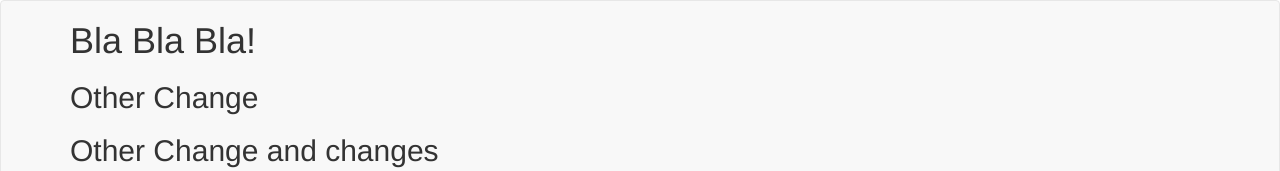
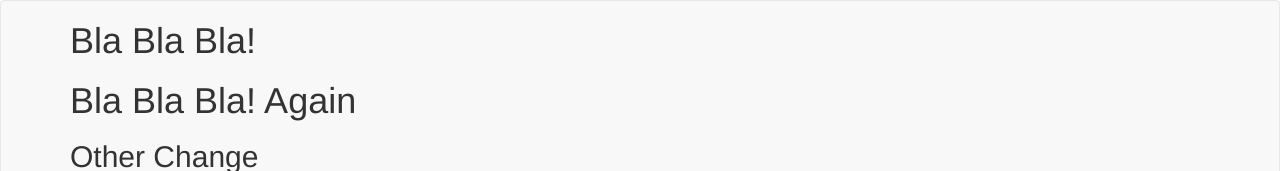
Before and after one commit to NVS16/AngularRouting, a website: page public/index.html in a window 1280 px wide. Shown: the top 171 px of the page. Drawn offline with nearby package versions, Linux system fonts and the light colour scheme; some packages are replaced by stand-ins of ours.

Commit message:
bla bla again

```diff
--- a/public/index.html
+++ b/public/index.html
@@ -26,6 +26,7 @@
         <div class="container">
 
             <h1>Bla Bla Bla!</h1>
+            <h1>Bla Bla Bla! Again</h1>
             <h2>Other Change</h2>
             <h2>Other Change and changes</h2>
 
```
